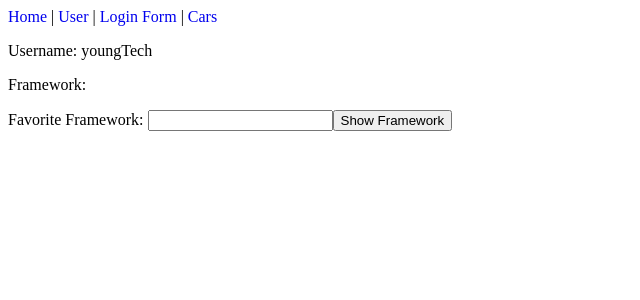
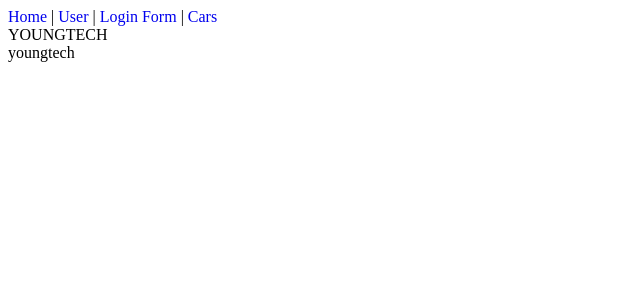
Before and after one commit to gen0sect/angular-test, an Angular app: page /user in a window 1280 px wide. Shown: the top 300 px of the page, without its empty margins (0-640 px from the left). Built offline with nearby package versions, Linux system fonts and the light colour scheme.

Commit message:
tested lower and upper case pipes

```diff
--- a/src/app/user/user.component.ts
+++ b/src/app/user/user.component.ts
@@ -1,24 +1,16 @@
 import {Component} from '@angular/core';
-import {FormsModule} from '@angular/forms';
+import { UpperCasePipe } from '@angular/common';
+import { LowerCasePipe } from '@angular/common';
 
 @Component({
-  selector: 'app-user',
+  selector: 'app-root',
   template: `
-    <p>Username: {{ username }}</p>
-    <p>Framework: {{ favoriteFramework }}</p>
-    <label for="framework">
-      Favorite Framework:
-      <input id="framework" type="text" [(ngModel)]="favoriteFramework" />
-    </label>
-    <button (click)="showFramework()">Show Framework</button>
+    {{ username | uppercase}}
+    <br>
+    {{ username | lowercase}}
   `,
-  imports: [FormsModule],
+  imports: [UpperCasePipe, LowerCasePipe],
 })
 export class UserComponent {
-  favoriteFramework = '';
-  username = 'youngTech';
-
-  showFramework() {
-    alert("his favorite framework is: " + this.favoriteFramework);
-  }
+  username = 'yOunGTECh';
 }
```
